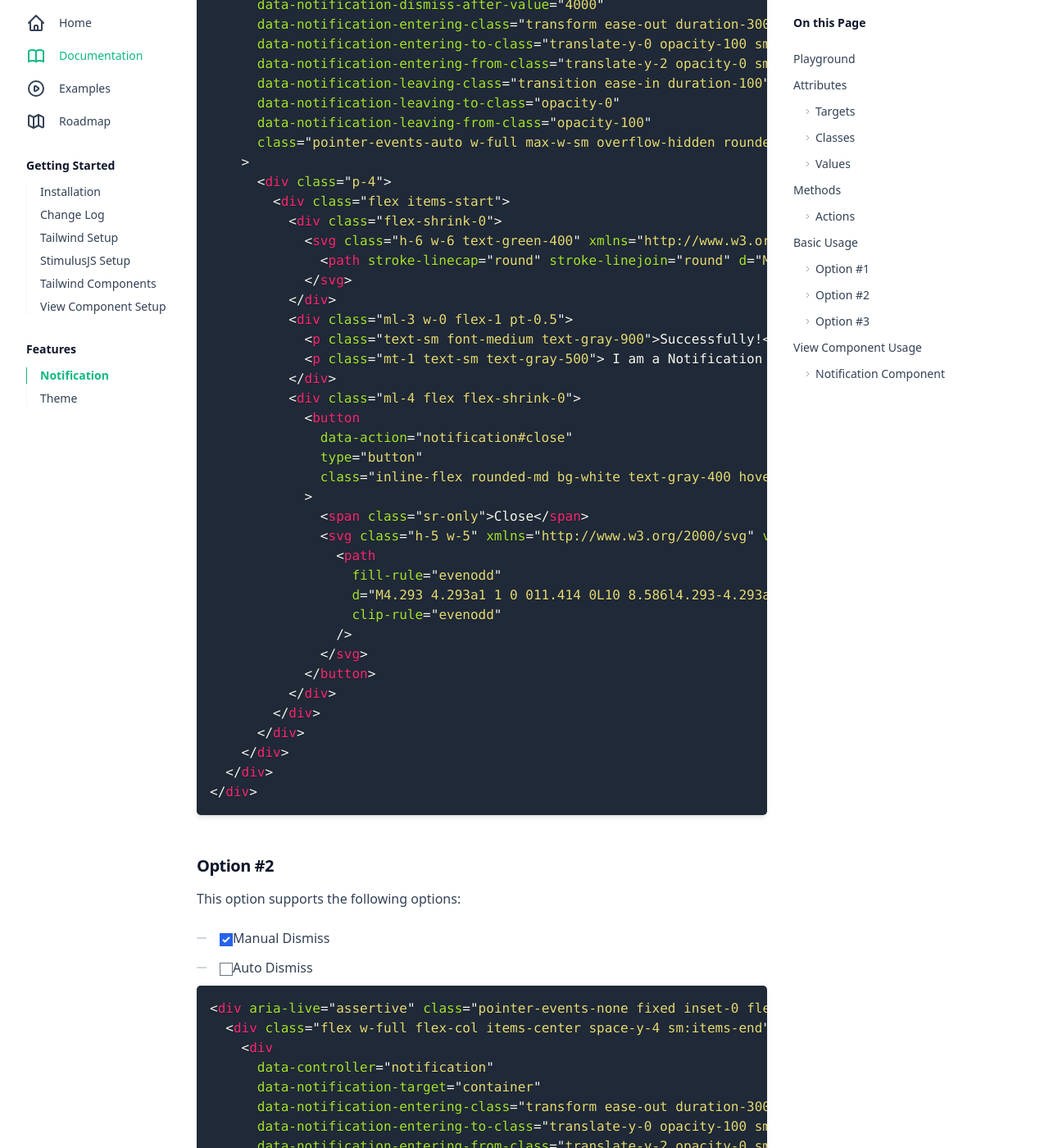
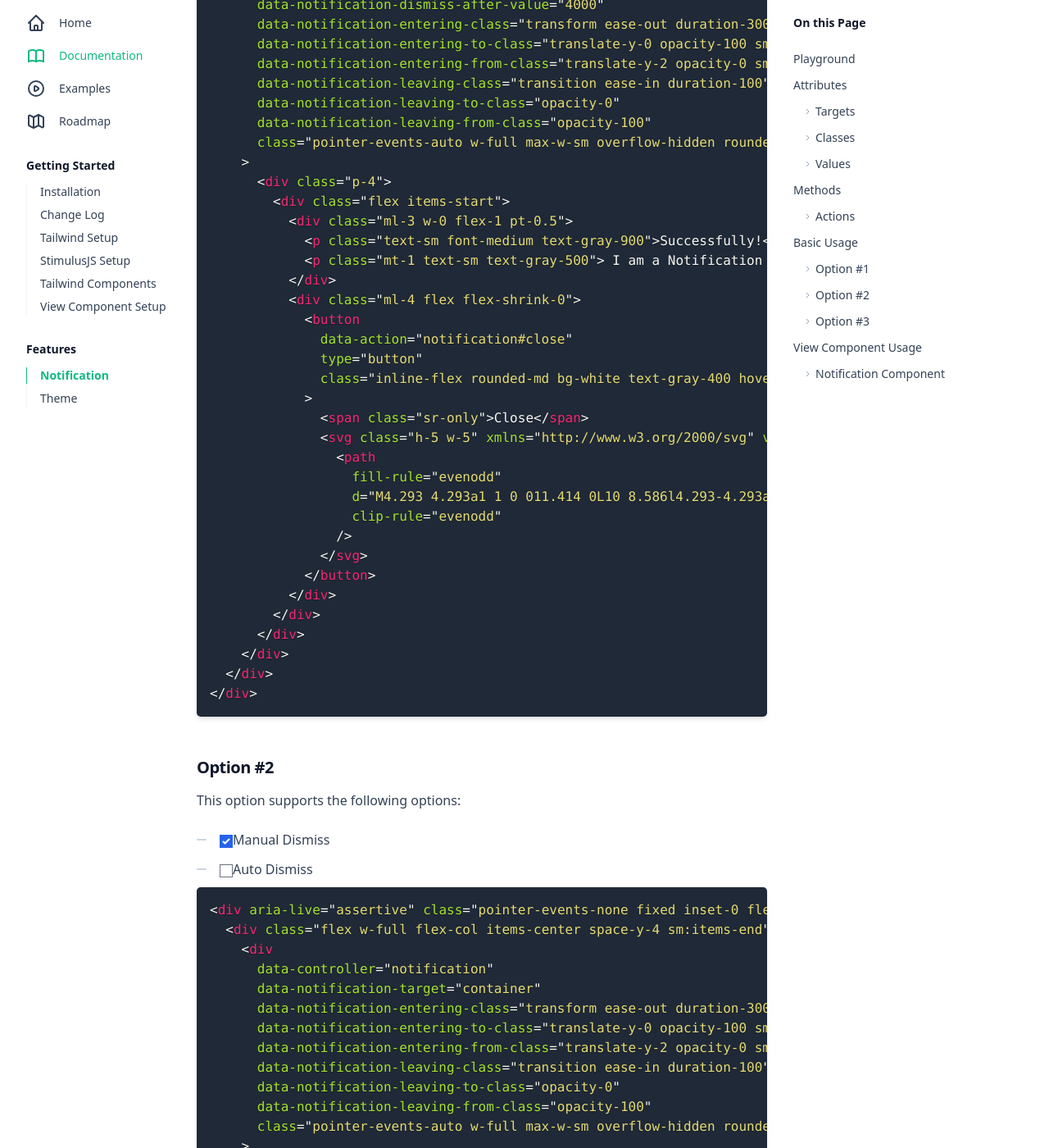
Before and after one commit to chiefpansancolt/stimulus-tailwind-components, a Jekyll site: the page built from docs/docs/notification/index.md, in a window 1280 px wide and 1400 px high, scrolled down 2365 px. Shown: the whole window at 82% size. Built offline with Jekyll 4.4.1, drawn with Linux system fonts in a browser that asks for light colours; Markdown is read by kramdown in place of the engine named in the settings; some of the changed text lies outside the part shown.

Commit message:
touch up notification examples

```diff
--- a/docs/docs/notification/index.md
+++ b/docs/docs/notification/index.md
@@ -82,11 +82,6 @@ This option supports the following options:
     >
       <div class="p-4">
         <div class="flex items-start">
-          <div class="flex-shrink-0">
-            <svg class="h-6 w-6 text-green-400" xmlns="http://www.w3.org/2000/svg" fill="none" viewBox="0 0 24 24" stroke-width="2" stroke="currentColor" aria-hidden="true">
-              <path stroke-linecap="round" stroke-linejoin="round" d="M9 12l2 2 4-4m6 2a9 9 0 11-18 0 9 9 0 0118 0z" />
-            </svg>
-          </div>
           <div class="ml-3 w-0 flex-1 pt-0.5">
             <p class="text-sm font-medium text-gray-900">Successfully!</p>
             <p class="mt-1 text-sm text-gray-500"> I am a Notification with Auto Dismiss and Manual Dismiss </p>
@@ -137,11 +132,6 @@ This option supports the following options:
     >
       <div class="p-4">
         <div class="flex items-start">
-          <div class="flex-shrink-0">
-            <svg class="h-6 w-6 text-green-400" xmlns="http://www.w3.org/2000/svg" fill="none" viewBox="0 0 24 24" stroke-width="2" stroke="currentColor" aria-hidden="true">
-              <path stroke-linecap="round" stroke-linejoin="round" d="M9 12l2 2 4-4m6 2a9 9 0 11-18 0 9 9 0 0118 0z" />
-            </svg>
-          </div>
           <div class="ml-3 w-0 flex-1 pt-0.5">
             <p class="text-sm font-medium text-gray-900">Successfully!</p>
             <p class="mt-1 text-sm text-gray-500"> I am a Notification< without Auto Dismiss and with Manual Dismiss/p> </p>
@@ -193,11 +183,6 @@ This option supports the following options:
         class="max-w-sm w-full bg-white shadow-lg rounded-lg pointer-events-auto ring-1 ring-black ring-opacity-5 overflow-hidden">
       <div class="p-4">
         <div class="flex items-start">
-          <div class="flex-shrink-0">
-            <svg class="h-6 w-6 text-green-400" xmlns="http://www.w3.org/2000/svg" fill="none" viewBox="0 0 24 24" stroke-width="2" stroke="currentColor" aria-hidden="true">
-              <path stroke-linecap="round" stroke-linejoin="round" d="M9 12l2 2 4-4m6 2a9 9 0 11-18 0 9 9 0 0118 0z" />
-            </svg>
-          </div>
           <div class="ml-3 w-0 flex-1 pt-0.5">
             <p class="text-sm font-medium text-gray-900">Successfully!</p>
             <p class="mt-1 text-sm text-gray-500">I am a Notification with Auto Dismiss and without Manual Dismiss</p>
```
Also changed, not shown: docs/playground/notification/index.html (+0 -10 lines).
